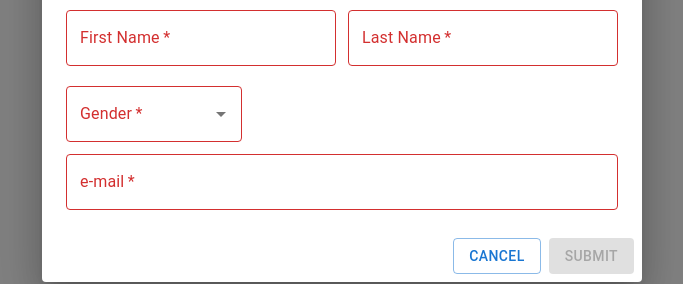
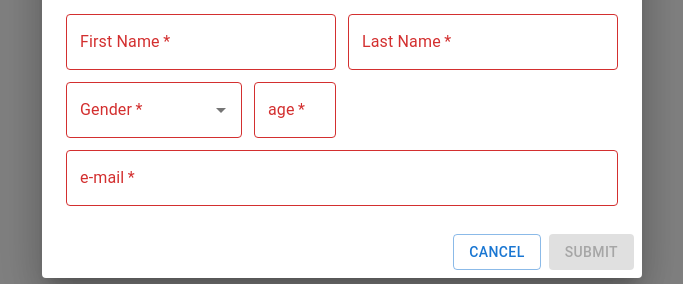
Before and after one commit to AnthonyScola/mui-auto-form-dialog, a React (Create React App) app: page / in a window 1280 px wide. Both pictures are taken after a click on the button "LAUNCH DIALOG". Shown: the part 308-592 px from the top of the page, without its empty margins (298-981 px from the left). Built offline with nearby package versions, Linux system fonts and the light colour scheme.

Commit message:
Add NumberField control to AutoDialog

```diff
--- a/src/App.tsx
+++ b/src/App.tsx
@@ -64,6 +64,19 @@ export default function App() {
                 },
               },
               {
+                controlType: 'NumberField',
+                size: {
+                  sx: 2,
+                },
+                controlProps: {
+                  id: 'age',
+                  label: 'age',
+                  required: true,
+                  min: 0,
+                  max: 120,
+                },
+              },
+              {
                 controlType: 'TextField',
                 size: {
                   sx: 12,
--- a/src/components/AutoDialog/AutoDialog.tsx
+++ b/src/components/AutoDialog/AutoDialog.tsx
@@ -35,6 +35,19 @@ interface TextFieldControl {
   };
 }
 
+interface NumberFieldControl {
+  controlType: 'NumberField';
+  size: gridSize;
+  hidden?: boolean;
+  controlProps: TextFieldProps & {
+    id: string;
+    required?: boolean;
+    label?: string;
+    min?: number;
+    max?: number;
+  };
+}
+
 interface AutocompleteFieldControl {
   controlType: 'Autocomplete';
   size: gridSize;
@@ -53,6 +66,7 @@ interface AutocompleteFieldControl {
 
 export type Control =
   | TextFieldControl
+  | NumberFieldControl
   | AutocompleteFieldControl
   ;
 
@@ -68,8 +82,10 @@ export interface AutoDialogProps {
   onClose: (callback?: () => void) => void;
 }
 
+export type FormDataTypes = null | number | number[] | string | string[];
+
 export type FormData = {
-  [key: string]: null | string | string[];
+  [key: string]: FormDataTypes;
 };
 
 export default function AutoDialog({
@@ -88,17 +104,24 @@ export default function AutoDialog({
   const [readyToSubmit, setReadyToSubmit] = useState<boolean>(false);
   const [isLoading, setLoading] = useState<boolean>(false);
 
-  const checkValidity = (Control: Control, value: string | string[] | null) => {
+  const checkValidity = (Control: Control, value: FormDataTypes) => {
     if(Control.controlProps.required === false){
       return;
     }
     if(value === null) value = '';
     const controlId = Control.controlProps.id;
+    if(typeof(value) === 'string'){
       if((value.length < 1) && !errorsArray.includes(controlId)){
         setErrors([...errorsArray, controlId]);
       }
       if((value.length > 0) && errorsArray.includes(controlId)){
         setErrors(errorsArray.filter(item => item !== controlId));
+      }
+    }
+    if(typeof(value) === 'number'){
+      if((value) && errorsArray.includes(controlId)){
+        setErrors(errorsArray.filter(item => item !== controlId));
+      }
     }
   };
 
@@ -177,9 +200,33 @@ export default function AutoDialog({
                     fullWidth
                   />
                 )}
+
+                {control.controlType === 'NumberField' && (
+                  <TextField
+                    {...control.controlProps}
+                    type='number'
+                    inputProps={{
+                      min: control.controlProps?.min,
+                      max: control.controlProps?.max
+                    }}
+                    onChange={(event) => {
+                      const newValue = event.target.value == '' ? '' : Number(event.target.value);
+                      setFormData((prevData) => ({
+                        ...prevData,
+                        [control.controlProps.id]: newValue,
+                      }));
+                      checkValidity(control, newValue);
+                    }}
+                    error={
+                      control.controlProps?.required &&
+                      !formData[control.controlProps.id]
+                    }
+                    fullWidth
+                  />
+                )}
+
                 {control.controlType === 'Autocomplete' && (
                   <Autocomplete
-                  sx={{ mt: 1 }}
                     {...control.controlProps}
                     options={control.controlProps.options}
                     onChange={(event, value) =>{
```
Lines whose indentation alone changed are shown as unchanged.
